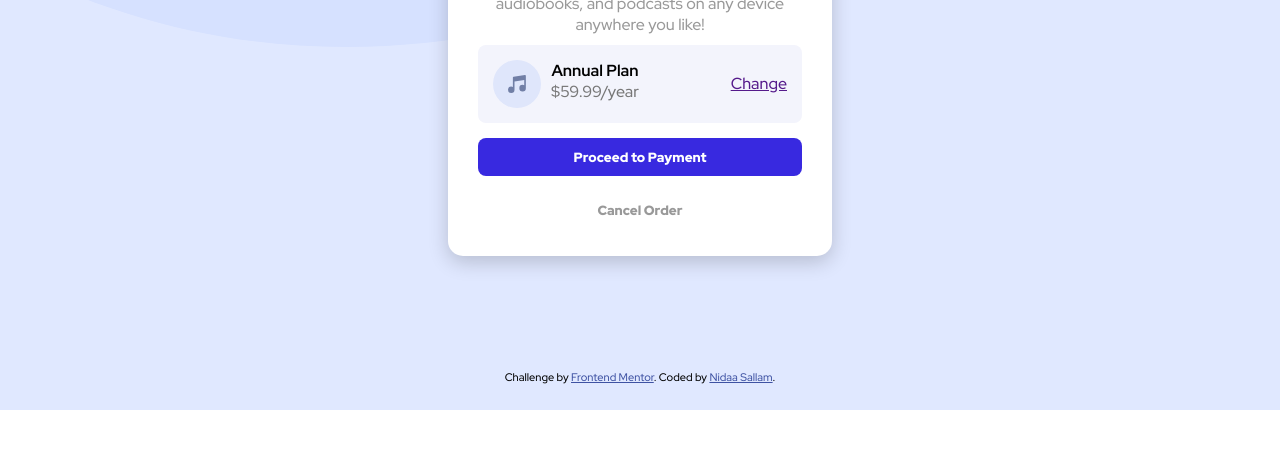
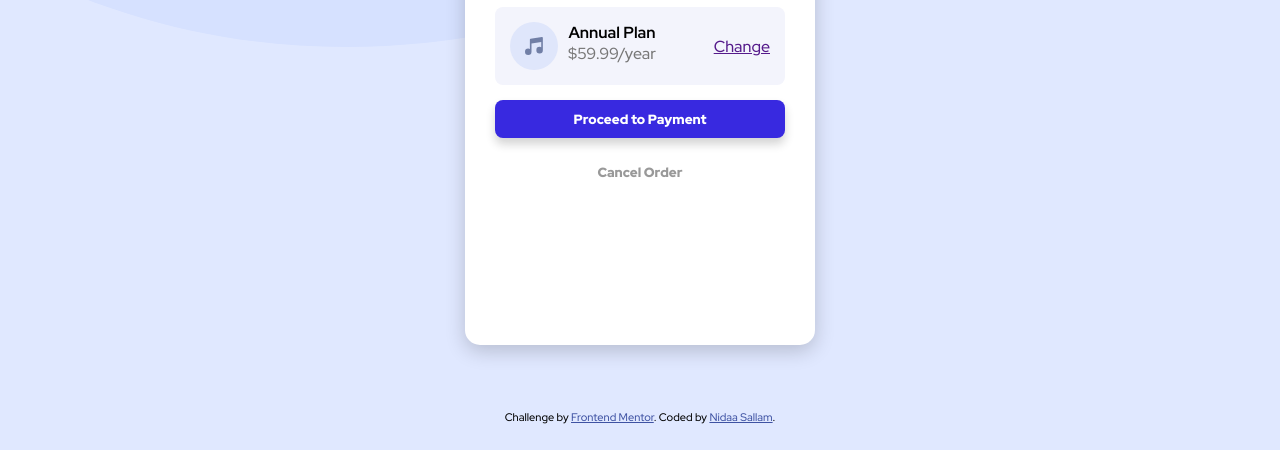
Before and after one commit to NidaaHamed/order-summary-component-main, a plain HTML site: page index.html in a window 1280 px wide. Shown: the part 390-840 px from the top of the page. Before the commit the page ends 800 px from the top, so only its background shows below. Drawn offline with Linux system fonts and the light colour scheme.

Commit message:
modify width and height

```diff
--- a/index.html
+++ b/index.html
@@ -10,8 +10,7 @@
   <link rel="stylesheet" href="style.css">
 </head>
 <body>
-
-  <div class="parent">
+  <main class="parent">
     <div class="child">
       <img src="images/illustration-hero.svg" alt="hero">
       <div class="main">
@@ -33,11 +32,11 @@
 
       </div>
     </div>
-  </div>
+  </main>
 
-  <div class="attribution">
+  <footer class="attribution">
     Challenge by <a href="https://www.frontendmentor.io?ref=challenge" target="_blank">Frontend Mentor</a>.
     Coded by <a href="https://nidaahamed.github.io/NidaaPortfolio/">Nidaa Sallam</a>.
-  </div>
+  </footer>
 </body>
 </html>
--- a/style.css
+++ b/style.css
@@ -11,7 +11,7 @@
 
   .parent {
     width: 100vw;
-    height: 95vh;
+    min-height: 800px;
     background-image: url('images/pattern-background-mobile.svg');
     background-color: hsl(225, 100%, 94%);
     background-repeat: repeat-x;
@@ -21,8 +21,8 @@
 
   }
   .child {
-    width: 90%;
-    height: 90%;
+    max-width: 350px;
+    min-height: 670px;
     text-align: center;
     background-color: #fff;
     border: hsl(225, 100%, 94%);
@@ -30,6 +30,7 @@
     box-shadow: 0 6px 20px 0 rgba(0, 0, 0, 0.19);
   }
   .child > img {
+    object-fit: cover;
     width: 100%;
     height: 30%;
     border: inherit;
@@ -83,6 +84,7 @@
   #proceed {
       background-color: hsl(245, 75%, 52%);
       color: #fff;
+      box-shadow: 0 6px 10px 0 rgba(20, 20, 20, 0.19);
   }
   #proceed:hover {
     background-color: hsl(256, 69%, 61%);
@@ -101,11 +103,11 @@
       background-image: url('images/pattern-background-desktop.svg');
 
     }
-    .child {
-      width: 30%;
-      height: 70%;
+    /* .child {
+      min-width: 300px;
+      min-height: 700px;
 
-    }
+    } */
   }
   .attribution {
     font-size: 11px;
```
